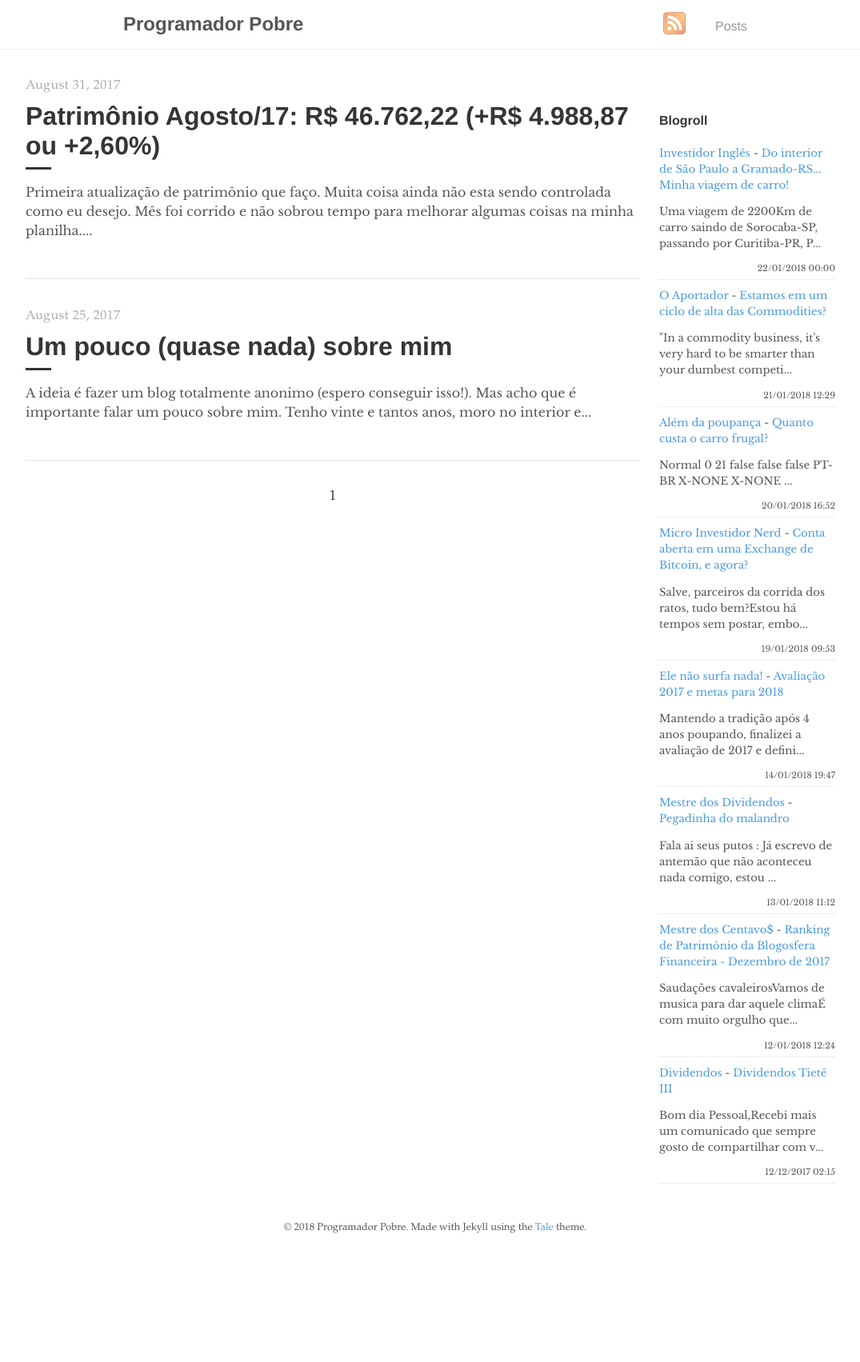
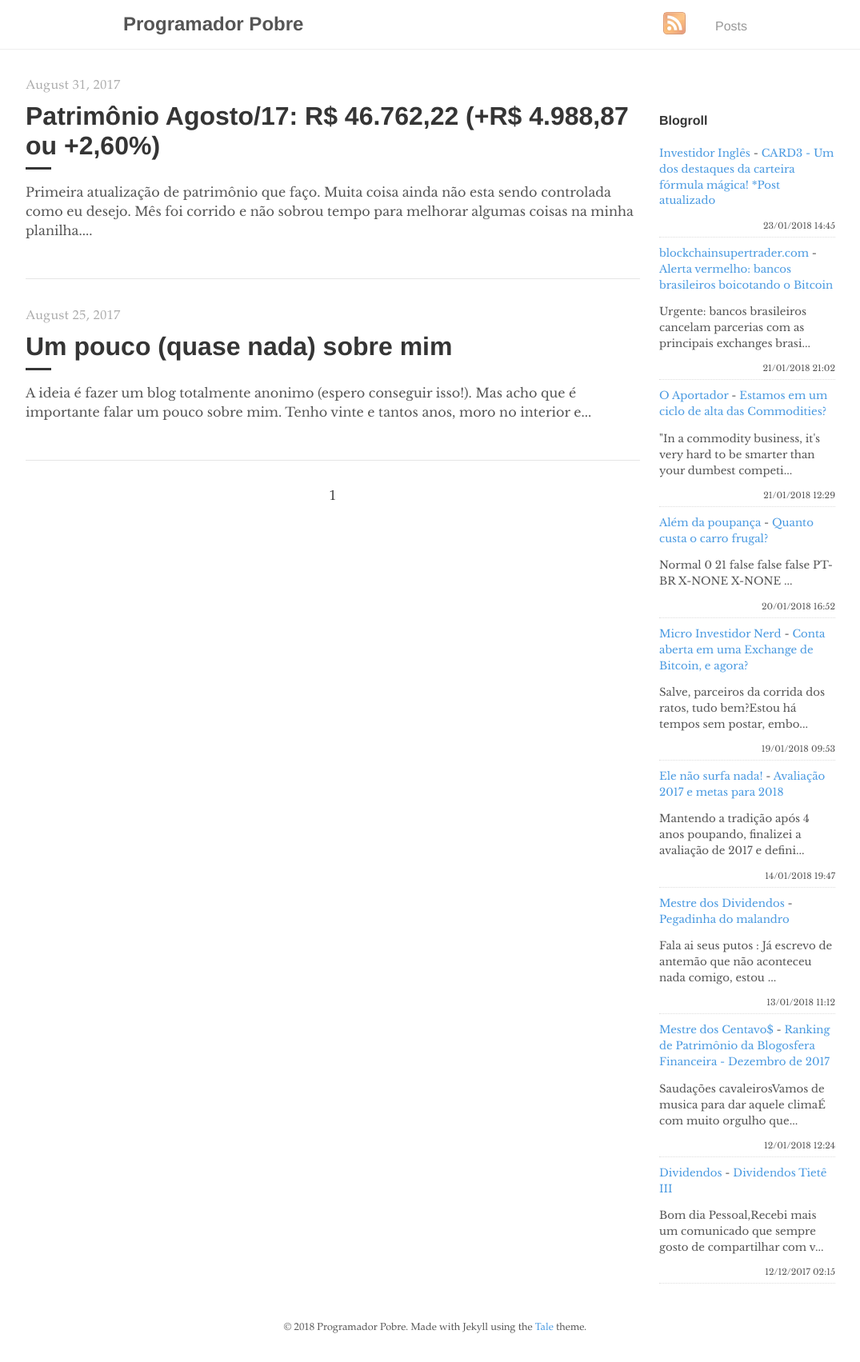
Before and after one commit to programadorpobre/programadorpobre.github.io, a Jekyll site: the page built from index.html, in a window 1280 px wide. Shown: the whole page at 80% size, without its empty margins (96-1171 px from the left). Built offline with Jekyll 4.4.1, drawn with Linux system fonts in a browser that asks for light colours; the list of posts is cut into pages by our own code; comment, search, counter and statistics services are not loaded; before the commit the page ends 1578 px from its top, so only the background shows below that.

Commit message:
[ci skip] travis #171

```diff
--- a/_includes/feed-entries.html
+++ b/_includes/feed-entries.html
@@ -1,7 +1,12 @@
 <div class="feed-entry">
-    <a class="feed-entry-site-name" href="http://www.investidoringles.com/">Investidor Inglês</a> - <a class="feed-entry-title" href="http://www.investidoringles.com/2018/01/viajar-carro-interior-sp-gramado-rs.html">Do interior de São Paulo a Gramado-RS... Minha viagem de carro!</a>
-    <p class="feed-entry-summary">Uma viagem de 2200Km de carro saindo de Sorocaba-SP, passando por Curitiba-PR, P...</p>
-    <time datetime="2018-01-22T00:00:00.000-02:00">22/01/2018 00:00</time>
+    <a class="feed-entry-site-name" href="http://www.investidoringles.com/">Investidor Inglês</a> - <a class="feed-entry-title" href="http://www.investidoringles.com/2018/01/card3-destaque-carteira-formula-magica.html">CARD3 - Um dos destaques da carteira fórmula mágica!  *Post atualizado</a>
+    <p class="feed-entry-summary"></p>
+    <time datetime="2018-01-23T14:45:00.000-02:00">23/01/2018 14:45</time>
+</div>
+<div class="feed-entry">
+    <a class="feed-entry-site-name" href="http://www.blockchainsupertrader.com/">blockchainsupertrader.com</a> - <a class="feed-entry-title" href="http://www.blockchainsupertrader.com/2018/01/alerta-vermelho-bancos-brasileiros.html">Alerta vermelho: bancos brasileiros boicotando o Bitcoin</a>
+    <p class="feed-entry-summary">Urgente: bancos brasileiros cancelam parcerias com as principais exchanges brasi...</p>
+    <time datetime="2018-01-21T21:02:00.001-02:00">21/01/2018 21:02</time>
 </div>
 <div class="feed-entry">
     <a class="feed-entry-site-name" href="http://oaportadorfinanceiro.blogspot.com/">O Aportador</a> - <a class="feed-entry-title" href="http://oaportadorfinanceiro.blogspot.com/2018/01/estamos-em-um-ciclo-de-alta-das.html">Estamos em um ciclo de alta das Commodities?</a>
```
